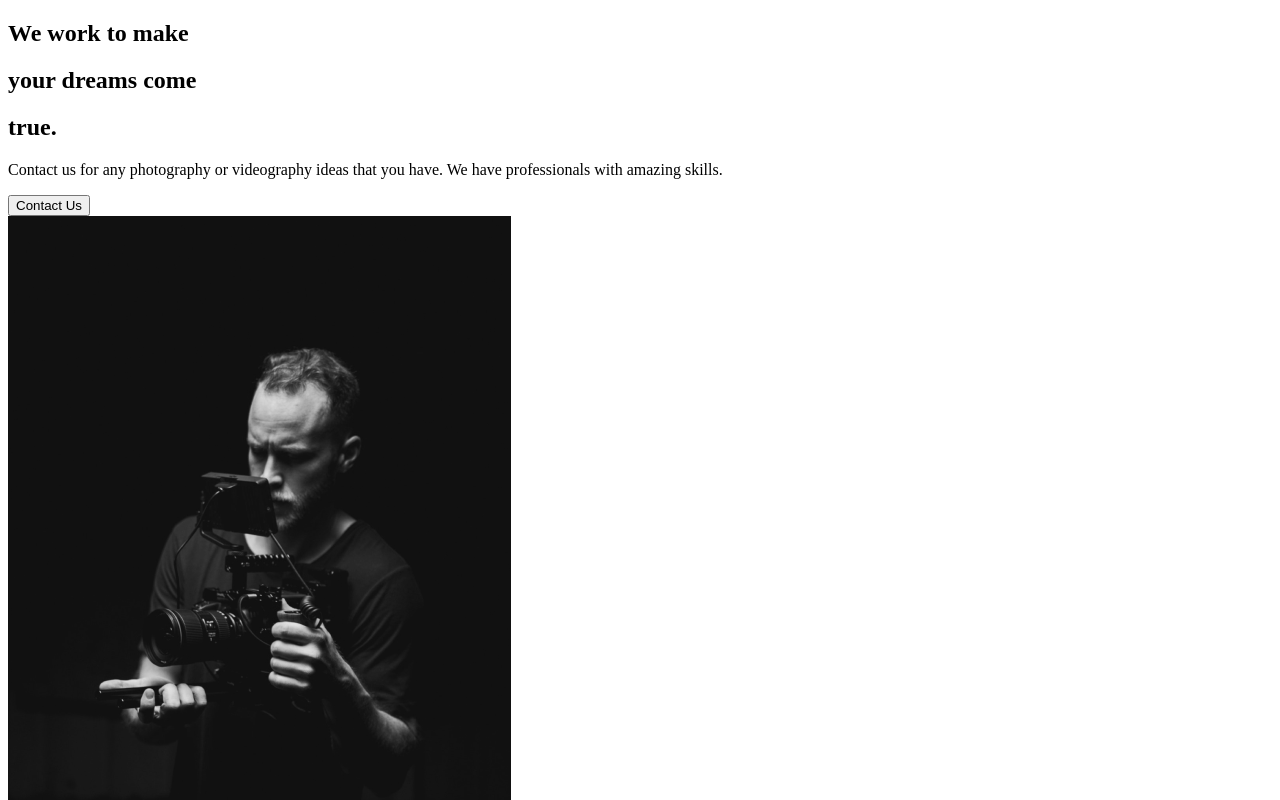
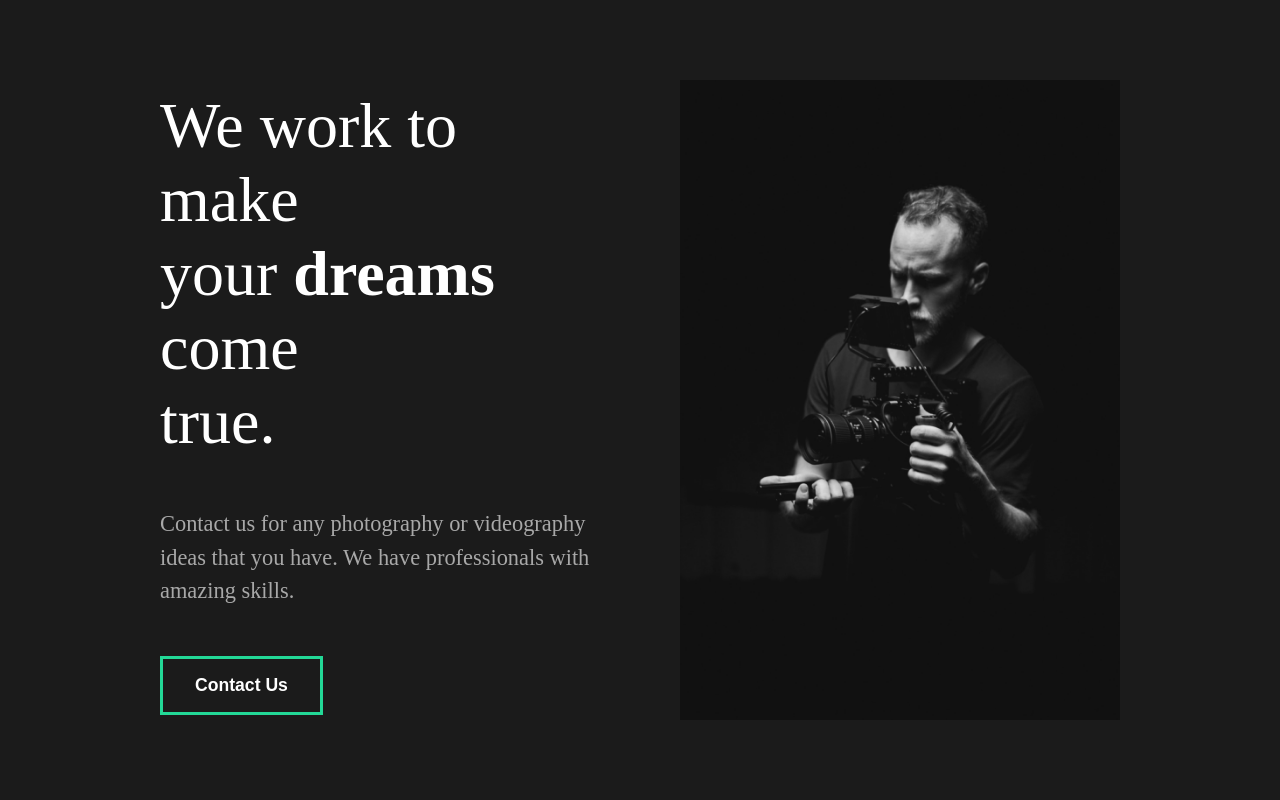
Before and after one commit to NewCodeOnDaBlock/capture_project, a React (Create React App) app in the folder client/: page / in a window 1280 px wide. Shown: the top 800 px of the page. Built offline with nearby package versions, Linux system fonts and the light colour scheme.

Commit message:
devop: updated abou

```diff
--- a/client/src/App.js
+++ b/client/src/App.js
@@ -1,10 +1,12 @@
 
 import React from 'react'
+import GlobalStyle from './components/GlobalStyle';
 import AboutUs from "./pages/AboutUs";
 
 function App() {
   return (
     <div className='app'>
+      <GlobalStyle />
       <AboutUs />
     </div>
   );
--- a/client/src/components/AboutSection.jsx
+++ b/client/src/components/AboutSection.jsx
@@ -1,32 +1,65 @@
-import React from 'react'
-import home1 from '../assets/home1.png'
+import React from 'react';
+import home1 from '../assets/home1.png';
+import styled from 'styled-components';
+
 const AboutSection = () => {
   return (
-    <div className='about-section-container'>
-      <div className='description'>
+    <AboutSectionContainerStyled>
+      <DescriptionStyled>
         <div className='title'>
-          <div className='hide'>
+          <HideStyled>
             <h2>We work to make</h2>
-          </div>
-          <div className='hide'>
+          </HideStyled>
+          <HideStyled>
             <h2>
               your <span>dreams</span> come
             </h2>
-          </div>
-          <div className='hide'>
+          </HideStyled>
+          <HideStyled>
             <h2>true.</h2>
-          </div>
+          </HideStyled>
         </div>
         <p>Contact us for any photography  or videography ideas that you have.
           We have professionals with amazing skills.
         </p>
         <button>Contact Us</button>
-      </div>
-      <div className='image'>
+      </DescriptionStyled>
+      <ImageStyled>
         <img src={home1} alt='imagePhoto'/>
-      </div>
-    </div>
+      </ImageStyled>
+    </AboutSectionContainerStyled>
   )
 }
 
+const AboutSectionContainerStyled = styled.div`
+  min-height: 90vh;
+  display: flex;
+  align-items: center;
+  justify-content: space-between;
+  padding: 5rem 10rem;
+  color: white;
+`;
+
+const DescriptionStyled = styled.div`
+  flex: 1;
+  padding-right: 5rem;
+  h2 {
+    font-weight: lighter;
+  }
+`;
+
+const ImageStyled = styled.div`
+  flex: 1;
+  overflow: hidden;
+  img {
+    width: 100%;
+    height: 80vh;
+    object-fit: cover;
+  }
+`;
+
+const HideStyled = styled.div`
+  overflow: hidden;
+`;
+
 export default AboutSection;
--- /dev/null
+++ b/client/src/components/GlobalStyle.jsx
@@ -0,0 +1,53 @@
+
+import { createGlobalStyle } from 'styled-components'
+
+const GlobalStyle = createGlobalStyle`
+  * {
+    padding: 0;
+    margin: 0;
+    box-sizing: border-box;
+  }
+  body {
+    background: #1b1b1b;
+  }
+  button {
+    font-weight: bold;
+    font-size: 1.1rem;
+    cursor: pointer;
+    padding: 1rem 2rem;
+    border: 3px solid #23d997;
+    color: white;
+    background: transparent;
+    transition: all 0.5s ease;
+    &:hover{
+      background-color: #23d997;
+      color: white;
+    }
+  }
+
+  h2 {
+      font-weight: lighter;
+      font-size: 4rem;
+    }
+    h3 {
+      color: white;
+    }
+    h4 {
+      font-weight: bold;
+      color: #23d997;
+    }
+    span {
+      font-weight: bold;
+    }
+    a {
+      font-size: 1.1rem;
+    }
+    p {
+      padding: 3rem 0rem;
+      color: #cccc;
+      font-size: 1.4rem;
+      line-height: 150%;
+    }
+`
+
+export default GlobalStyle
--- a/client/src/index.js
+++ b/client/src/index.js
@@ -1,10 +1,13 @@
 import React from "react";
-import ReactDOM from "react-dom";
+import ReactDOM from "react-dom/client";
 import App from "./App";
+import reportWebVitals from "./reportWebVitals";
 
-ReactDOM.render(
+const root = ReactDOM.createRoot(document.getElementById("root"));
+root.render(
   <React.StrictMode>
-      <App />,
-  </React.StrictMode>,
-  document.getElementById("root")
+    <App />
+  </React.StrictMode>
 );
+
+reportWebVitals();
```
